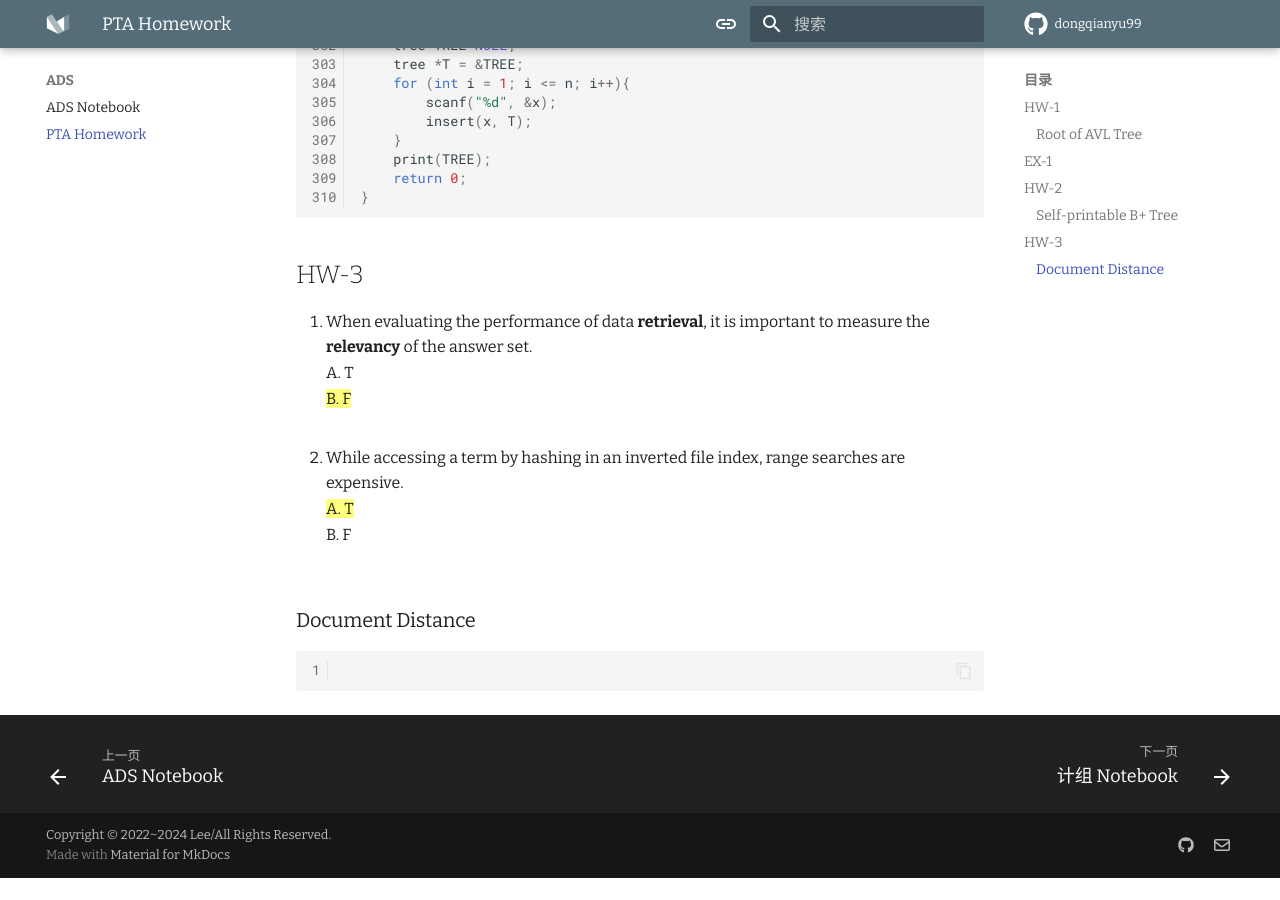
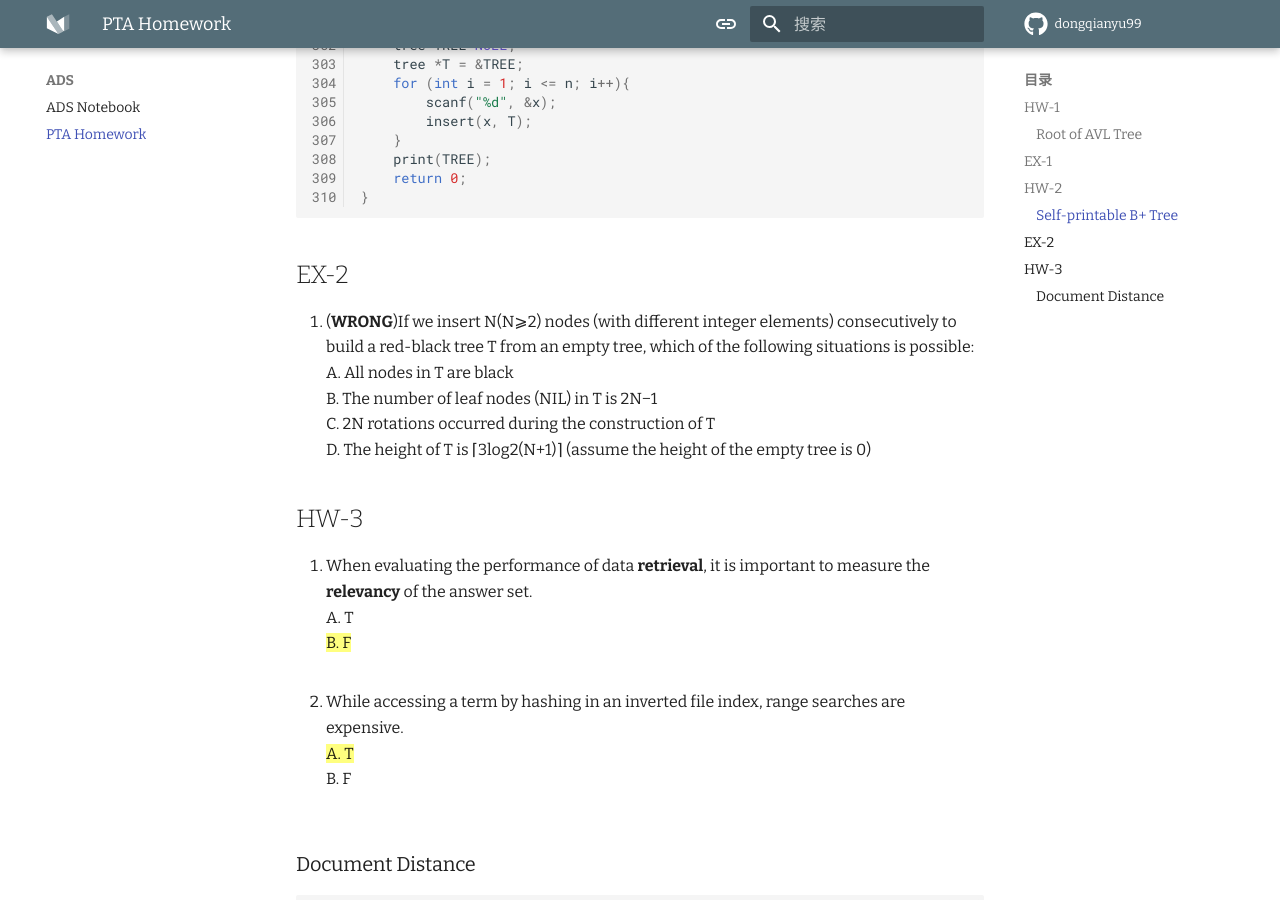
Before and after one commit to dongqianyu99/dongqianyu-blog, an MkDocs documentation site: the page built from docs/ADS/PTA Homework/homework.md, in a window 1280 px wide and 900 px high, scrolled down 14683 px. Built offline with MkDocs 1.6.1 and Material for MkDocs 9.7.7, drawn with Linux system fonts in a browser that asks for light colours; comment, search, counter and statistics services are not loaded; before the commit the page ends 15561 px from its top, so only the background shows below that.

Commit message:
Update 2024/9/28

````diff
--- a/docs/ADS/PTA Homework/homework.md
+++ b/docs/ADS/PTA Homework/homework.md
@@ -548,6 +548,15 @@ int main()
 }
 ```
 
+## EX-2
+
+1. (**WRONG**)If we insert N(N⩾2) nodes (with different integer elements) consecutively to build a red-black tree T from an empty tree, which of the following situations is possible:
+A. All nodes in T are black
+B. The number of leaf nodes (NIL) in T is 2N−1
+C. 2N rotations occurred during the construction of T
+D. The height of T is ⌈3log⁡2(N+1)⌉ (assume the height of the empty tree is 0)
+
+
 ## HW-3
 
 1. When evaluating the performance of data **retrieval**, it is important to measure the **relevancy** of the answer set.
````
